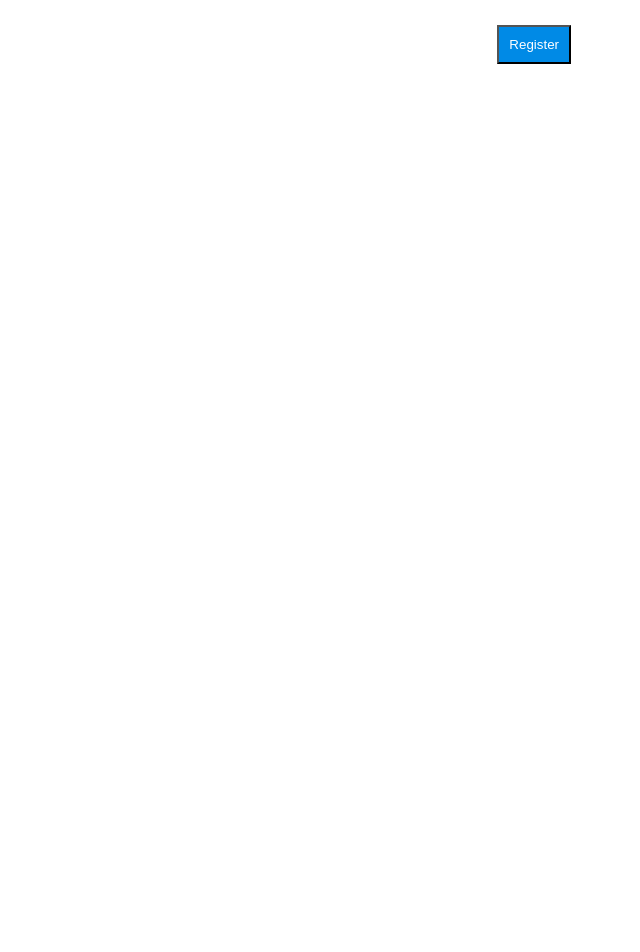
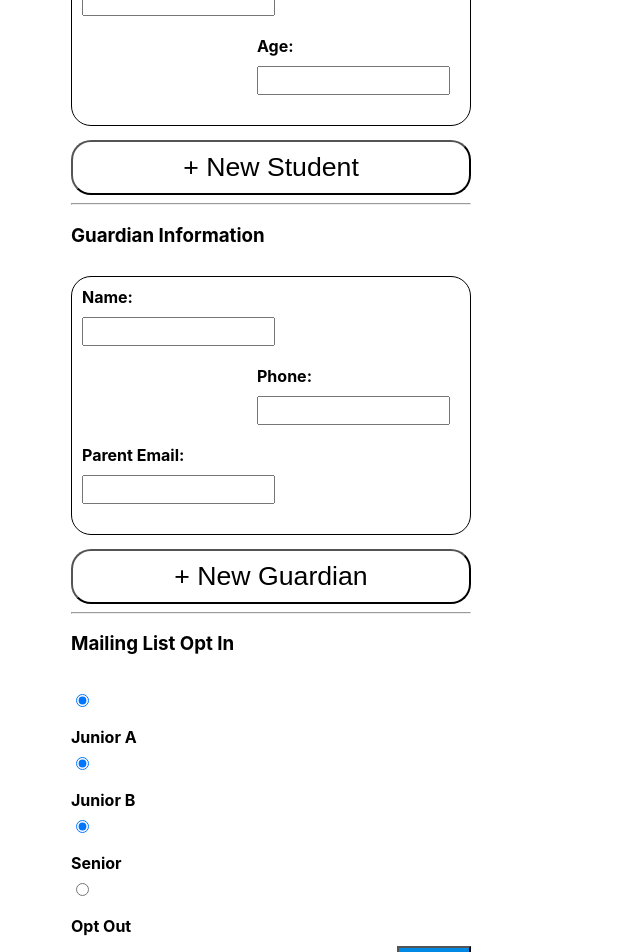
Before and after one commit to csc-536/tucson-math-circle-portal-, a React (Create React App) app in the folder frontend/: page /signup in a window 1280 px wide. Shown: the part 800-1752 px from the top of the page, without its empty margins (369-1009 px from the left). Before the commit the page ends 914 px from the top, so only its background shows below. Built offline with nearby package versions, Linux system fonts and the light colour scheme.

Commit message:
Updating Registration Page student flow

```diff
--- a/frontend/package.json
+++ b/frontend/package.json
@@ -12,6 +12,7 @@
     "lodash": "^4.17.21",
     "react": "^17.0.1",
     "react-dom": "^17.0.1",
+    "react-router": "^5.2.0",
     "react-router-dom": "^5.2.0",
     "react-scripts": "^4.0.2",
     "web-vitals": "^1.0.1"
--- a/frontend/src/registration/parentInfo.js
+++ b/frontend/src/registration/guardianInfo.js
@@ -1,8 +1,6 @@
-function ParentInfo(props) {
+function GuardianInfo(props) {
   return (
-    <div id="parentInformation">
-      <hr />
-      <h3>Parent Information</h3>
+    <div id="GuardianInformation">
       <label className="col1">
         Name:
         <input type="text" name="pname" />
@@ -19,4 +17,4 @@ function ParentInfo(props) {
   );
 }
 
-export default ParentInfo;
+export default GuardianInfo;
--- /dev/null
+++ b/frontend/src/registration/mailOptInOptions.js
@@ -0,0 +1,68 @@
+import React, { useState } from "react";
+
+function MailOptInOptions(props) {
+  const [juniorARadio, setJuniorARadio] = useState(true);
+  const [juniorBRadio, setJuniorBRadio] = useState(true);
+  const [seniorRadio, setSeniorRadio] = useState(true);
+  const [optOutRadio, setOptOutRadio] = useState(false);
+
+  const handleClick = (e) => {
+    if (e.target.value.localeCompare("juniorA") == 0) {
+      setJuniorARadio(!juniorARadio);
+      setOptOutRadio(false);
+    } else if (e.target.value.localeCompare("juniorB") == 0) {
+      setJuniorBRadio(!juniorBRadio);
+      setOptOutRadio(false);
+    } else if (e.target.value.localeCompare("senior") == 0) {
+      setSeniorRadio(!seniorRadio);
+      setOptOutRadio(false);
+    } else if (e.target.value.localeCompare("optOut") == 0) {
+      setJuniorARadio(false);
+      setJuniorBRadio(false);
+      setSeniorRadio(false);
+      setOptOutRadio(!optOutRadio);
+    }
+  };
+
+  return (
+    <div>
+      <input
+        type="radio"
+        value="juniorA"
+        id="juniorA"
+        checked={juniorARadio}
+        onClick={handleClick}
+      />
+      <label>Junior A</label>
+
+      <input
+        type="radio"
+        value="juniorB"
+        id="juniorB"
+        checked={juniorBRadio}
+        onClick={handleClick}
+      />
+      <label>Junior B</label>
+
+      <input
+        type="radio"
+        value="senior"
+        id="senior"
+        checked={seniorRadio}
+        onClick={handleClick}
+      />
+      <label>Senior</label>
+
+      <input
+        type="radio"
+        value="optOut"
+        id="optOut"
+        checked={optOutRadio}
+        onClick={handleClick}
+      />
+      <label>Opt Out</label>
+    </div>
+  );
+}
+
+export default MailOptInOptions;
--- a/frontend/src/registration/registration.css
+++ b/frontend/src/registration/registration.css
@@ -1,6 +1,6 @@
 #regForm {
   margin: 0 auto;
-  max-width: 600px;
+  max-width: 400px;
 }
 div {
   clear: both;
@@ -12,7 +12,7 @@ div {
 }
 .col2 {
   float: right;
-  margin-right: 150px;
+  margin-right: 10px;
 }
 #profileHeader {
   float: left;
@@ -36,8 +36,25 @@ div {
   cursor: pointer;
   padding: 10px;
 }
+#addStudent,
+#addGuardian {
+  font-size: 20pt;
+  border-radius: 20px;
+  background-color: white;
+  width: 400px;
+  padding: 10px;
+  cursor: pointer;
+}
 select {
   margin-top: 10px;
   padding-right: 100px;
   padding-bottom: 10px;
 }
+#studentInformation,
+#GuardianInformation,
+#accountInfo {
+  border: 1px solid black;
+  display: inline-block;
+  padding: 10px;
+  border-radius: 20px;
+}
--- a/frontend/src/registration/registration.js
+++ b/frontend/src/registration/registration.js
@@ -2,11 +2,15 @@ import "./registration.css";
 import AccInfo from "./accountInfo";
 import CheckBox from "./checkBox";
 import StudentInfo from "./studentInfo";
-import ParentInfo from "./parentInfo";
+import GuardianInfo from "./guardianInfo";
 import ConsentUpload from "./consentUpload";
+import MainOptInOptions from "./mailOptInOptions";
 import { useHistory } from "react-router";
+import React, { useState } from "react";
 
 function Registration(props) {
+  const [studentList, setStudentList] = useState([<StudentInfo key={0} />]);
+  const [guardianList, setGuardianList] = useState([<GuardianInfo key={0} />]);
   let header = (
     <div>
       <h1>Account Registration Form</h1>
@@ -16,7 +20,6 @@ function Registration(props) {
   let buttonVal = "Register";
 
   const history = useHistory();
-
   const handleFormSubmit = (e) => {
     e.preventDefault();
     if (!props.update) {
@@ -24,6 +27,34 @@ function Registration(props) {
     }
     // TODO: other stuff
   };
+
+  const handleAddStudent = (e) => {
+    setStudentList(
+      studentList.concat(<StudentInfo key={studentList.length} />)
+    );
+  };
+
+  const addNewStudent = (
+    <div id="addStudentDiv">
+      <button type="button" id="addStudent" onClick={handleAddStudent}>
+        + New Student
+      </button>
+    </div>
+  );
+
+  const handleAddGuardian = (e) => {
+    setGuardianList(
+      guardianList.concat(<GuardianInfo key={guardianList.length} />)
+    );
+  };
+
+  const addNewGuardian = (
+    <div id="addGuardianDiv">
+      <button type="button" id="addGuardian" onClick={handleAddGuardian}>
+        + New Guardian
+      </button>
+    </div>
+  );
 
   if (props.update) {
     const handleSeeAllMeetings = () => {
@@ -45,8 +76,17 @@ function Registration(props) {
       {header}
       <AccInfo update={props.update} />
       {isUpdate}
-      <StudentInfo />
-      <ParentInfo />
+      <hr />
+      <h3>Student Information</h3>
+      <div id="sList">{studentList}</div>
+      {addNewStudent}
+      <hr />
+      <h3>Guardian Information</h3>
+      <div id="gList">{guardianList}</div>
+      {addNewGuardian}
+      <hr />
+      <h3>Mailing List Opt In</h3>
+      <MainOptInOptions />
       <input id="regButton" type="submit" value={buttonVal} />
     </form>
   );
--- a/frontend/src/registration/studentInfo.js
+++ b/frontend/src/registration/studentInfo.js
@@ -1,28 +1,21 @@
 function StudentInfo(props) {
   return (
     <div id="studentInformation">
-      <hr />
-      <h3>Student Information</h3>
       <label className="col1">
-        Name:
-        <input type="text" name="sname" />
+        Preffered First Name:
+        <input type="text" name="sFirstName" />
       </label>
       <label className="col2">
-        Age:
-        <input type="text" name="age" />
+        Last Name:
+        <input type="text" name="sLastName" />
       </label>
       <label className="col1">
         Grade:
         <input type="text" name="grade" />
       </label>
       <label className="col2">
-        Program Level:
-        <br />
-        <select>
-          <option value="juniorA">Junior A</option>
-          <option value="juniorB">Junior B</option>
-          <option value="senior">Senior</option>
-        </select>
+        Age:
+        <input type="text" name="age" />
       </label>
     </div>
   );
```
